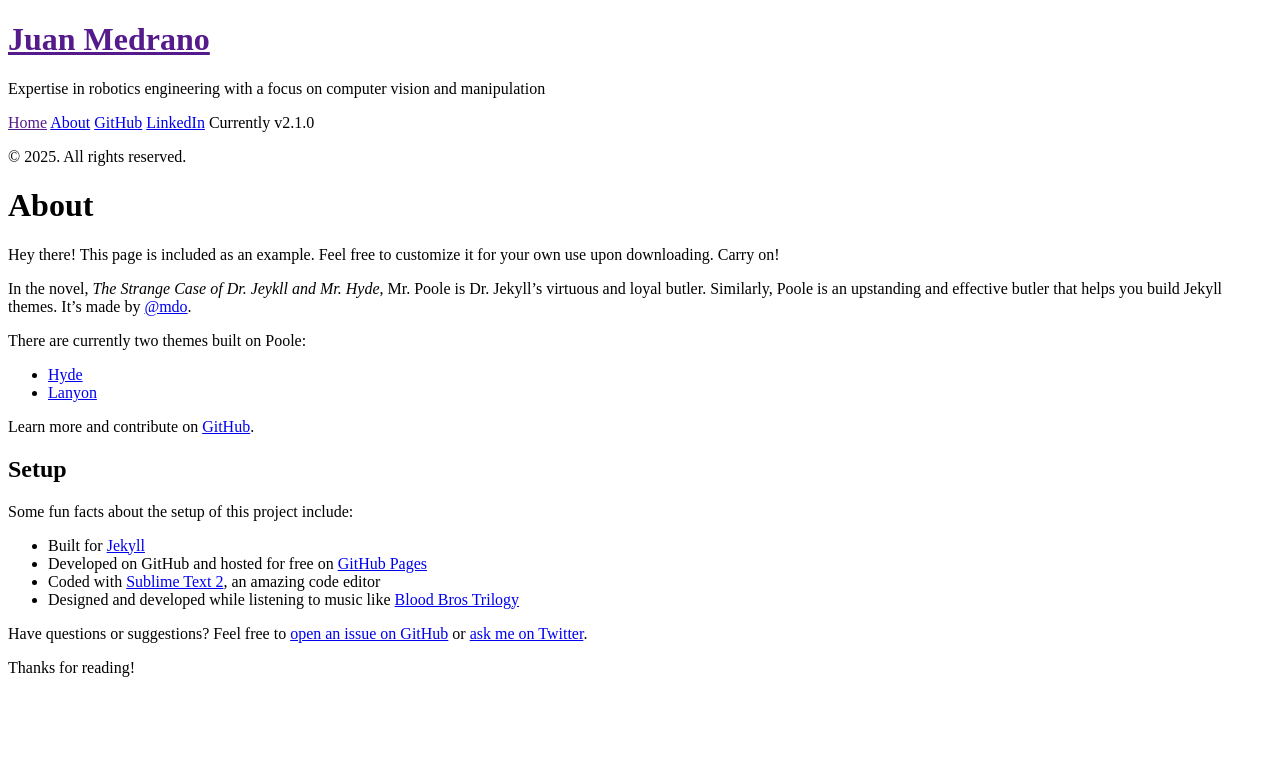
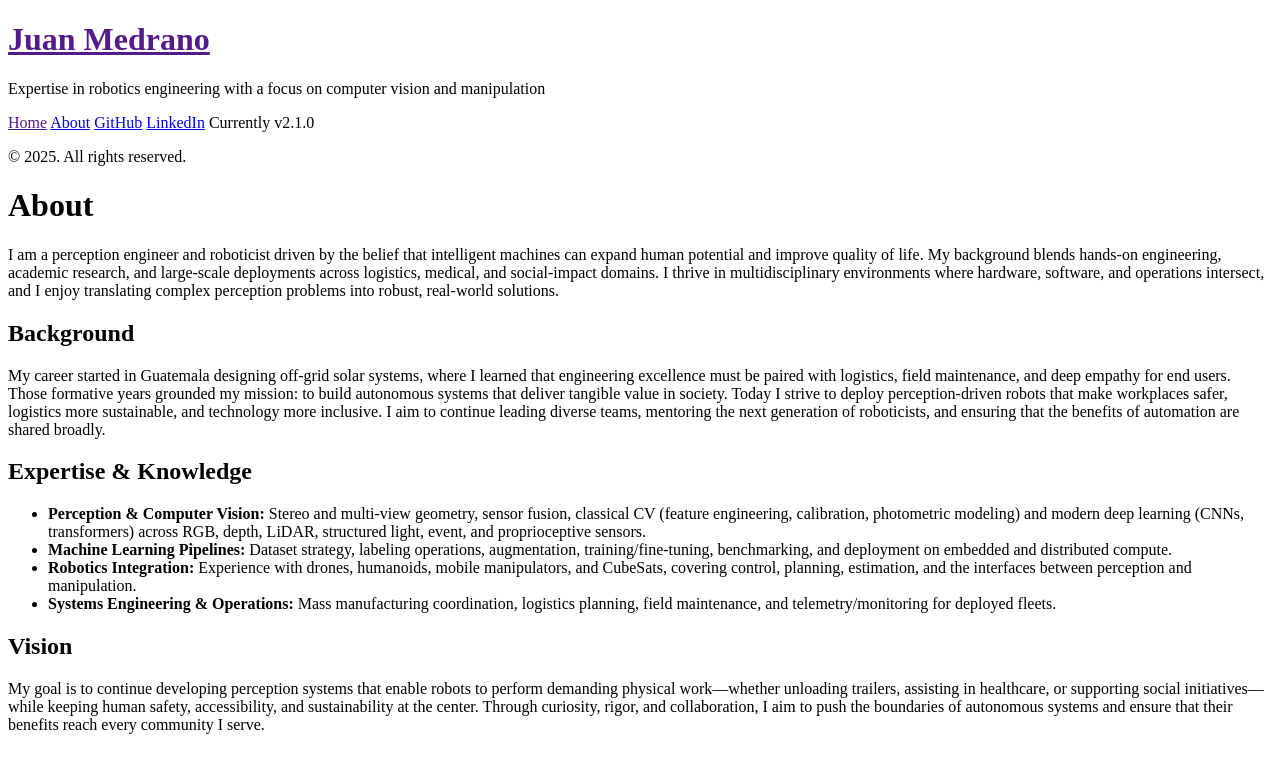
Before and after one commit to juanmed/juanmed.github.io, a Jekyll site: the page built from about.md, in a window 1280 px wide. Shown: the top 773 px of the page. Built offline with Jekyll 4.4.1, drawn with Linux system fonts in a browser that asks for light colours.

Commit message:
About page

```diff
--- a/about.md
+++ b/about.md
@@ -3,28 +3,19 @@ layout: page
 title: About
 ---
 
-<p class="message">
-  Hey there! This page is included as an example. Feel free to customize it for your own use upon downloading. Carry on!
-</p>
+I am a perception engineer and roboticist driven by the belief that intelligent machines can expand human potential and improve quality of life. My background blends hands-on engineering, academic research, and large-scale deployments across logistics, medical, and social-impact domains. I thrive in multidisciplinary environments where hardware, software, and operations intersect, and I enjoy translating complex perception problems into robust, real-world solutions.
 
-In the novel, *The Strange Case of Dr. Jeykll and Mr. Hyde*, Mr. Poole is Dr. Jekyll's virtuous and loyal butler. Similarly, Poole is an upstanding and effective butler that helps you build Jekyll themes. It's made by [@mdo](https://twitter.com/mdo).
+## Background
 
-There are currently two themes built on Poole:
+My career started in Guatemala designing off-grid solar systems, where I learned that engineering excellence must be paired with logistics, field maintenance, and deep empathy for end users. Those formative years grounded my mission: to build autonomous systems that deliver tangible value in society. Today I strive to deploy perception-driven robots that make workplaces safer, logistics more sustainable, and technology more inclusive. I aim to continue leading diverse teams, mentoring the next generation of roboticists, and ensuring that the benefits of automation are shared broadly.
 
-* [Hyde](http://hyde.getpoole.com)
-* [Lanyon](http://lanyon.getpoole.com)
+## Expertise & Knowledge
 
-Learn more and contribute on [GitHub](https://github.com/poole).
+- **Perception & Computer Vision:** Stereo and multi-view geometry, sensor fusion, classical CV (feature engineering, calibration, photometric modeling) and modern deep learning (CNNs, transformers) across RGB, depth, LiDAR, structured light, event, and proprioceptive sensors.
+- **Machine Learning Pipelines:** Dataset strategy, labeling operations, augmentation, training/fine-tuning, benchmarking, and deployment on embedded and distributed compute.
+- **Robotics Integration:** Experience with drones, humanoids, mobile manipulators, and CubeSats, covering control, planning, estimation, and the interfaces between perception and manipulation.
+- **Systems Engineering & Operations:** Mass manufacturing coordination, logistics planning, field maintenance, and telemetry/monitoring for deployed fleets.
 
-## Setup
+## Vision
 
-Some fun facts about the setup of this project include:
-
-* Built for [Jekyll](http://jekyllrb.com)
-* Developed on GitHub and hosted for free on [GitHub Pages](https://pages.github.com)
-* Coded with [Sublime Text 2](http://sublimetext.com), an amazing code editor
-* Designed and developed while listening to music like [Blood Bros Trilogy](https://soundcloud.com/maddecent/sets/blood-bros-series)
-
-Have questions or suggestions? Feel free to [open an issue on GitHub](https://github.com/poole/issues/new) or [ask me on Twitter](https://twitter.com/mdo).
-
-Thanks for reading!
+My goal is to continue developing perception systems that enable robots to perform demanding physical work—whether unloading trailers, assisting in healthcare, or supporting social initiatives—while keeping human safety, accessibility, and sustainability at the center. Through curiosity, rigor, and collaboration, I aim to push the boundaries of autonomous systems and ensure that their benefits reach every community I serve.
```
